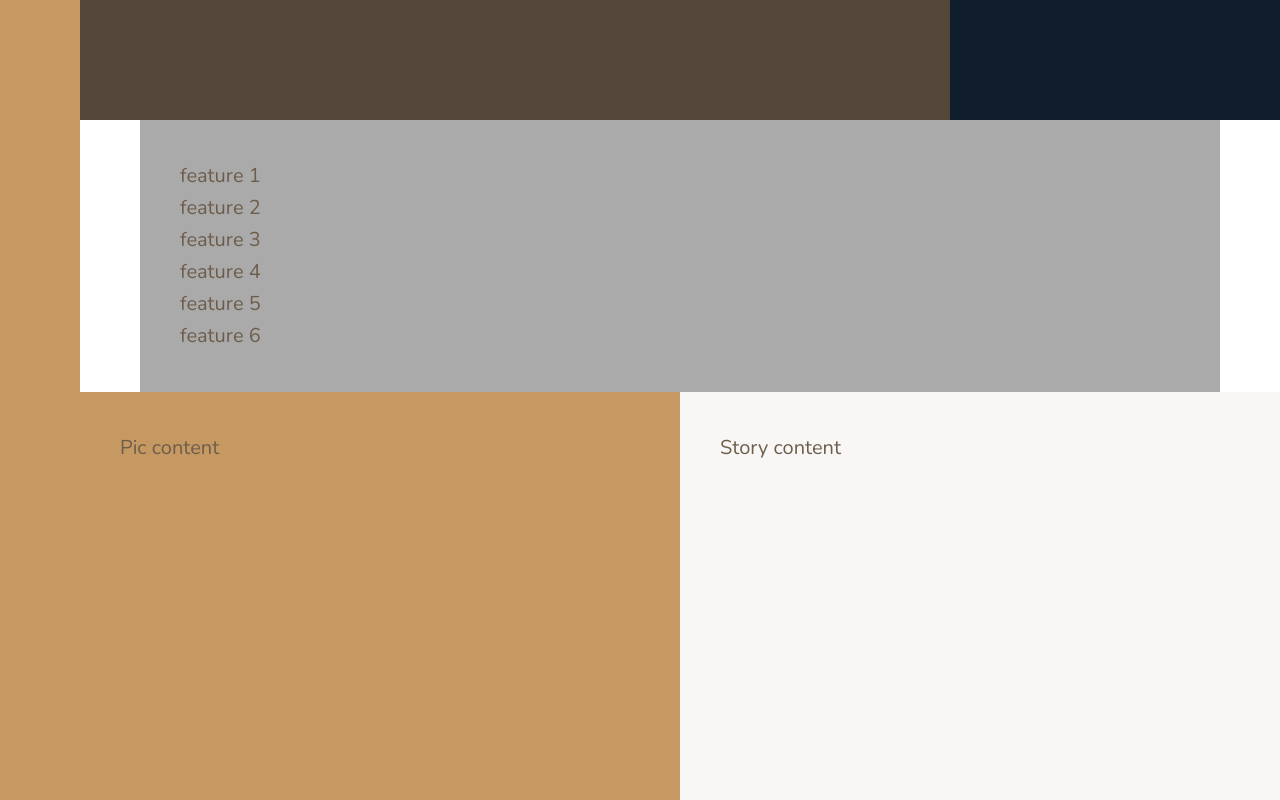
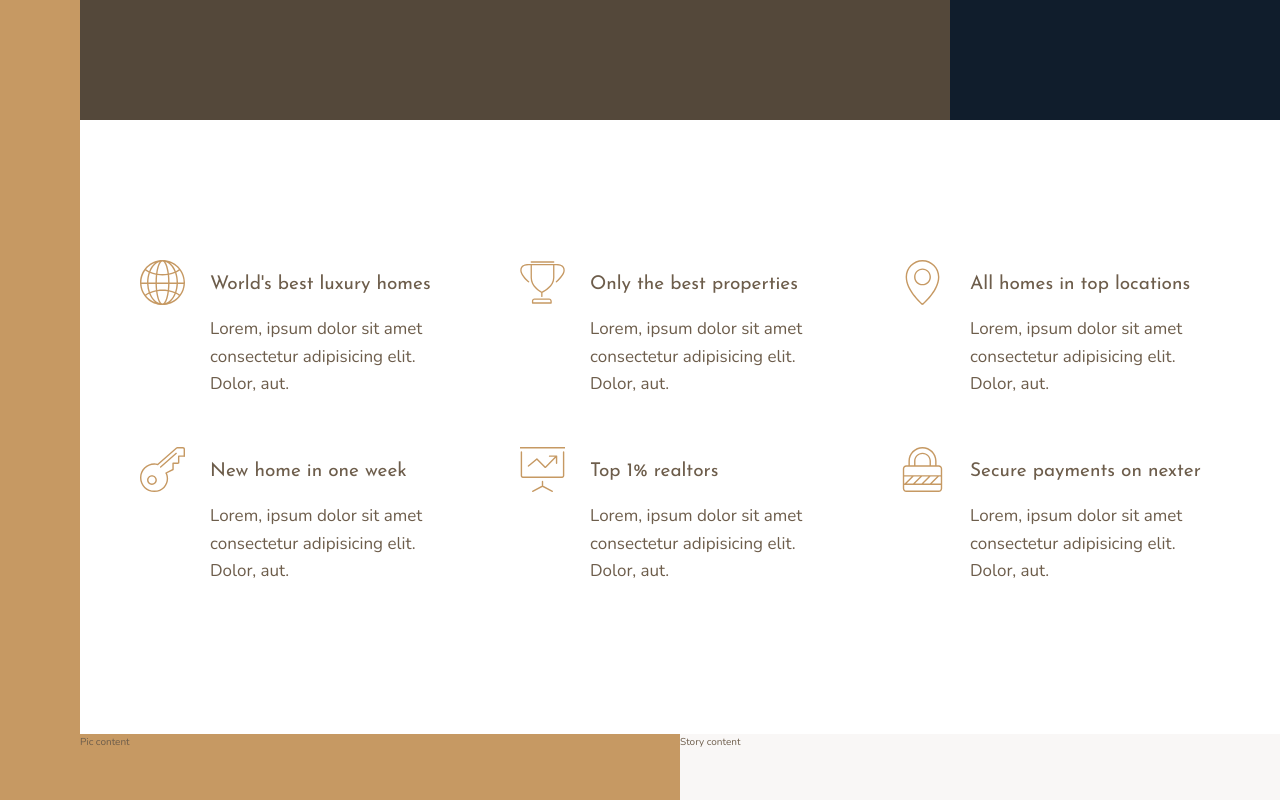
Before and after one commit to wloszynski/advanced-css-course, a website: page Nexter/index.html in a window 1280 px wide. Shown: the part 520-1320 px from the top of the page. Drawn offline with nearby package versions, Linux system fonts and the light colour scheme.

Commit message:
feature section implemented

```diff
--- a/Nexter/index.html
+++ b/Nexter/index.html
@@ -19,12 +19,60 @@
     <header class="header">Header</header>
     <div class="realtors">Top 3 realtors</div>
     <section class="features">
-        <div class="feature">feature 1</div>
-        <div class="feature">feature 2</div>
-        <div class="feature">feature 3</div>
-        <div class="feature">feature 4</div>
-        <div class="feature">feature 5</div>
-        <div class="feature">feature 6</div>
+      <div class="feature">
+        <svg class="feature__icon">
+          <use xlink:href="img/sprite.svg#icon-global"></use>
+        </svg>
+        <h4 class="heading-4 heading-4-dark">World's best luxury homes</h4>
+        <p class="feature__text">
+          Lorem, ipsum dolor sit amet consectetur adipisicing elit. Dolor, aut.
+        </p>
+      </div>
+      <div class="feature">
+        <svg class="feature__icon">
+          <use xlink:href="img/sprite.svg#icon-trophy"></use>
+        </svg>
+        <h4 class="heading-4 heading-4-dark">Only the best properties</h4>
+        <p class="feature__text">
+          Lorem, ipsum dolor sit amet consectetur adipisicing elit. Dolor, aut.
+        </p>
+      </div>
+      <div class="feature">
+        <svg class="feature__icon">
+          <use xlink:href="img/sprite.svg#icon-map-pin"></use>
+        </svg>
+        <h4 class="heading-4 heading-4-dark">All homes in top locations</h4>
+        <p class="feature__text">
+          Lorem, ipsum dolor sit amet consectetur adipisicing elit. Dolor, aut.
+        </p>
+      </div>
+      <div class="feature">
+        <svg class="feature__icon">
+          <use xlink:href="img/sprite.svg#icon-key"></use>
+        </svg>
+        <h4 class="heading-4 heading-4-dark">New home in one week</h4>
+        <p class="feature__text">
+          Lorem, ipsum dolor sit amet consectetur adipisicing elit. Dolor, aut.
+        </p>
+      </div>
+      <div class="feature">
+        <svg class="feature__icon">
+          <use xlink:href="img/sprite.svg#icon-presentation"></use>
+        </svg>
+        <h4 class="heading-4 heading-4-dark">Top 1% realtors</h4>
+        <p class="feature__text">
+          Lorem, ipsum dolor sit amet consectetur adipisicing elit. Dolor, aut.
+        </p>
+      </div>
+      <div class="feature">
+        <svg class="feature__icon">
+          <use xlink:href="img/sprite.svg#icon-lock"></use>
+        </svg>
+        <h4 class="heading-4 heading-4-dark">Secure payments on nexter</h4>
+        <p class="feature__text">
+          Lorem, ipsum dolor sit amet consectetur adipisicing elit. Dolor, aut.
+        </p>
+      </div>
     </section>
     <div class="story__pictures">Pic content</div>
     <div class="story__content">Story content</div>
--- a/Nexter/sass/_base.scss
+++ b/Nexter/sass/_base.scss
@@ -43,8 +43,4 @@ body {
       [col-start] minmax(min-content, 14rem) [col-end]
     ) [center-end] minmax(6rem, 1fr) [full-end];
 
-    & > * {
-        padding: 40px;
-        font-size: 2rem;
-    }
 }
--- a/Nexter/sass/_features.scss
+++ b/Nexter/sass/_features.scss
@@ -1,7 +1,30 @@
 .features {
-    background-color: $color-grey-light-2;
-    grid-column: center-start / center-end;
+  grid-column: center-start / center-end;
 
-    display: grid;
+  margin: 15rem 0;
 
+  display: grid;
+  grid-gap: 6rem;
+  grid-template-columns: repeat(auto-fit, minmax(25rem, 1fr));
+
+  align-items: start;
 }
+
+.feature {
+  display: grid;
+  grid-template-columns: min-content 1fr;
+  grid-row-gap: 1.5rem;
+  grid-column-gap: 2.5rem;
+
+  &__icon {
+    fill: $color-primary;
+    width: 4.5rem;
+    height: 4.5rem;
+    grid-row: 1 / 3;
+    transform: translateY(-1rem);
+  }
+
+  &__text {
+    font-size: 1.7rem;
+  }
+}
--- a/Nexter/sass/_typography.scss
+++ b/Nexter/sass/_typography.scss
@@ -0,0 +1,25 @@
+%heading {
+  font-family: $font-display;
+  font-weight: 400;
+}
+
+.heading-1 {
+  @extend %heading;
+}
+.heading-2 {
+  @extend %heading;
+}
+.heading-3 {
+  @extend %heading;
+}
+.heading-4 {
+  @extend %heading;
+  font-size: 1.9rem;
+
+  &--light {
+    color: $color-grey-light-1;
+  }
+  &--dark {
+    color: $color-grey-dark-1;
+  }
+}
```
Also changed, not shown: Nexter/css/style.css.
